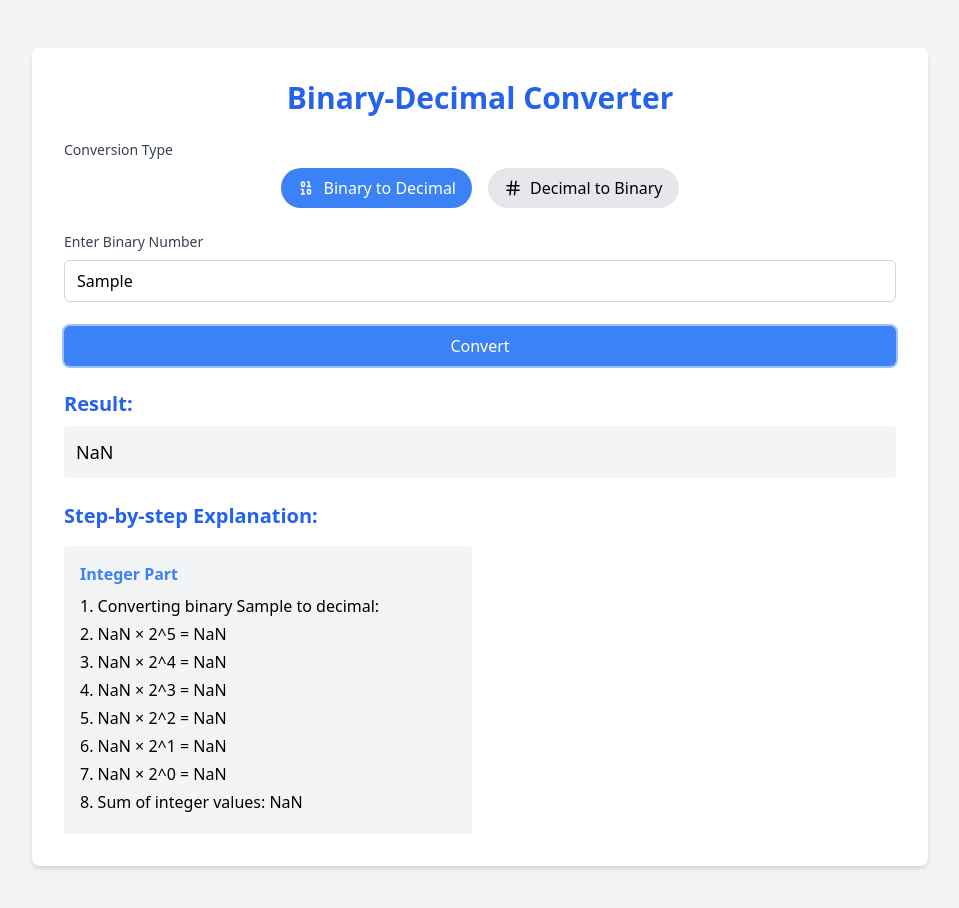
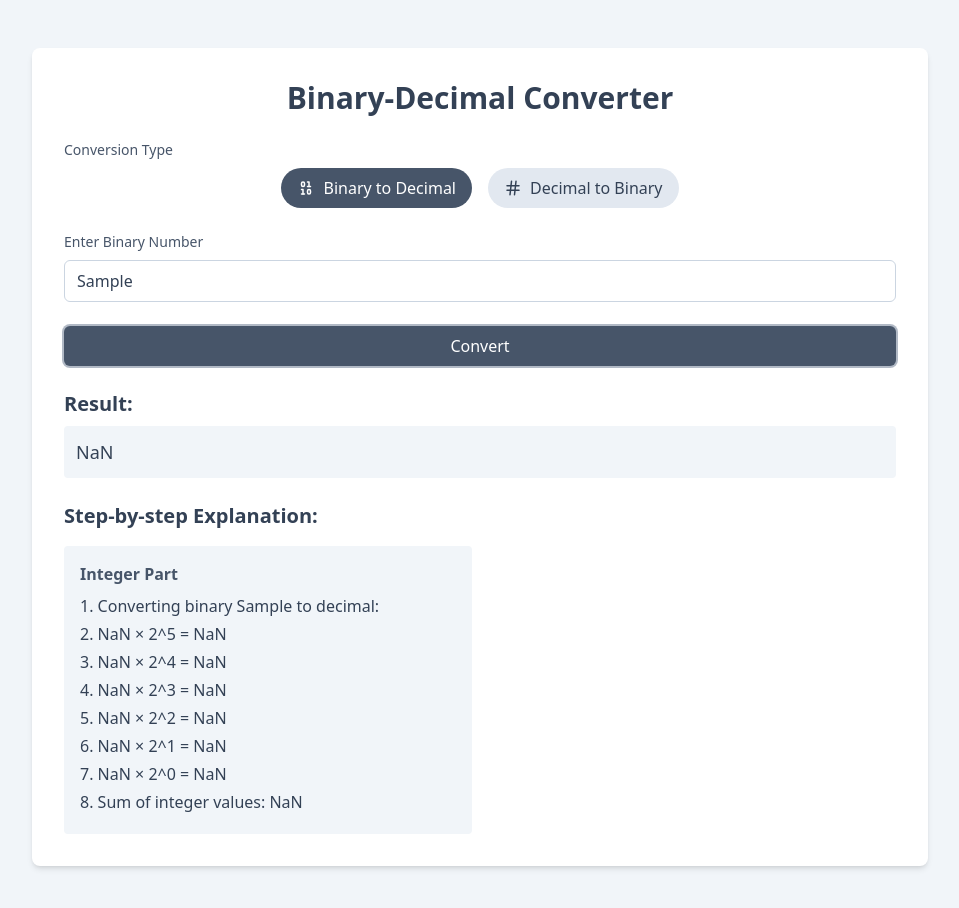
Before and after one commit to armedi/binary-decimal-converter, a React (Vite) app: page / in a window 1280 px wide. Both pictures are taken after typing "Sample" into the empty fields and a click on the button "Convert". Shown: the top 908 px of the page, without its empty margins (160-1119 px from the left). Built offline with nearby package versions, Linux system fonts and the light colour scheme.

Commit message:
change theme to slate

```diff
--- a/src/App.tsx
+++ b/src/App.tsx
@@ -127,21 +127,21 @@ function App() {
   };
 
   return (
-    <div className="min-h-screen bg-gray-100 flex items-center justify-center py-12 px-4">
+    <div className="min-h-screen bg-slate-100 flex items-center justify-center py-12 px-4">
       <div className="bg-white p-8 rounded-lg shadow-md w-full max-w-4xl">
-        <h1 className="text-3xl font-bold mb-6 text-center text-blue-600">
+        <h1 className="text-3xl font-bold mb-6 text-center text-slate-700">
           Binary-Decimal Converter
         </h1>
         <div className="mb-6">
-          <label className="block text-sm font-medium text-gray-700 mb-2">
+          <label className="block text-sm font-medium text-slate-600 mb-2">
             Conversion Type
           </label>
           <div className="flex justify-center space-x-4">
             <button
               className={`flex items-center px-4 py-2 rounded-full transition-colors duration-200 ${
                 conversionType === "binaryToDecimal"
-                  ? "bg-blue-500 text-white"
-                  : "bg-gray-200 hover:bg-gray-300"
+                  ? "bg-slate-600 text-white"
+                  : "bg-slate-200 hover:bg-slate-300 text-slate-700"
               }`}
               onClick={() => setConversionType("binaryToDecimal")}
             >
@@ -151,8 +151,8 @@ function App() {
             <button
               className={`flex items-center px-4 py-2 rounded-full transition-colors duration-200 ${
                 conversionType === "decimalToBinary"
-                  ? "bg-blue-500 text-white"
-                  : "bg-gray-200 hover:bg-gray-300"
+                  ? "bg-slate-600 text-white"
+                  : "bg-slate-200 hover:bg-slate-300 text-slate-700"
               }`}
               onClick={() => setConversionType("decimalToBinary")}
             >
@@ -164,7 +164,7 @@ function App() {
         <div className="mb-6">
           <label
             htmlFor="input"
-            className="block text-sm font-medium text-gray-700 mb-2"
+            className="block text-sm font-medium text-slate-600 mb-2"
           >
             Enter {conversionType === "binaryToDecimal" ? "Binary" : "Decimal"}{" "}
             Number
@@ -172,7 +172,7 @@ function App() {
           <input
             type="text"
             id="input"
-            className="w-full px-3 py-2 border border-gray-300 rounded-md focus:outline-none focus:ring-2 focus:ring-blue-500"
+            className="w-full px-3 py-2 border border-slate-300 rounded-md focus:outline-none focus:ring-2 focus:ring-slate-500 text-slate-700"
             value={input}
             onChange={(e) => setInput(e.target.value)}
             placeholder={
@@ -183,26 +183,26 @@ function App() {
           />
         </div>
         <button
-          className="w-full bg-blue-500 text-white py-2 px-4 rounded-md hover:bg-blue-600 focus:outline-none focus:ring-2 focus:ring-blue-500 focus:ring-opacity-50 transition-colors duration-200"
+          className="w-full bg-slate-600 text-white py-2 px-4 rounded-md hover:bg-slate-700 focus:outline-none focus:ring-2 focus:ring-slate-500 focus:ring-opacity-50 transition-colors duration-200"
           onClick={handleConvert}
         >
           Convert
         </button>
         {result && (
           <div className="mt-6">
-            <h2 className="text-xl font-semibold mb-2 text-blue-600">Result:</h2>
-            <p className="bg-gray-100 p-3 rounded text-lg">{result}</p>
+            <h2 className="text-xl font-semibold mb-2 text-slate-700">Result:</h2>
+            <p className="bg-slate-100 p-3 rounded text-lg text-slate-700">{result}</p>
           </div>
         )}
         {(integerExplanation.length > 0 || fractionalExplanation.length > 0) && (
           <div className="mt-6">
-            <h2 className="text-xl font-semibold mb-4 text-blue-600">
+            <h2 className="text-xl font-semibold mb-4 text-slate-700">
               Step-by-step Explanation:
             </h2>
             <div className="grid grid-cols-1 md:grid-cols-2 gap-4">
-              <div className="bg-gray-100 p-4 rounded">
-                <h3 className="font-semibold mb-2 text-blue-500">Integer Part</h3>
-                <ol className="list-decimal list-inside">
+              <div className="bg-slate-100 p-4 rounded">
+                <h3 className="font-semibold mb-2 text-slate-600">Integer Part</h3>
+                <ol className="list-decimal list-inside text-slate-700">
                   {integerExplanation.map((step, index) => (
                     <li key={index} className="mb-1">
                       {step}
@@ -211,9 +211,9 @@ function App() {
                 </ol>
               </div>
               {fractionalExplanation.length > 0 && (
-                <div className="bg-gray-100 p-4 rounded">
-                  <h3 className="font-semibold mb-2 text-blue-500">Fractional Part</h3>
-                  <ol className="list-decimal list-inside">
+                <div className="bg-slate-100 p-4 rounded">
+                  <h3 className="font-semibold mb-2 text-slate-600">Fractional Part</h3>
+                  <ol className="list-decimal list-inside text-slate-700">
                     {fractionalExplanation.map((step, index) => (
                       <li key={index} className="mb-1">
                         {step}
```
